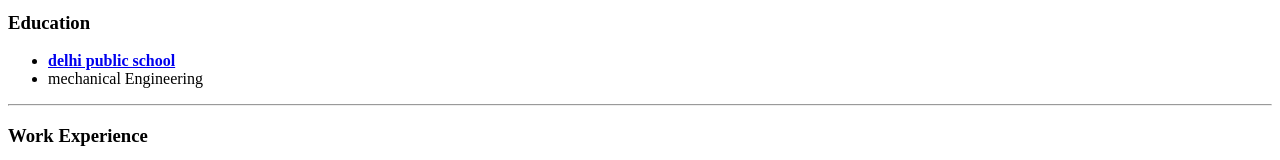
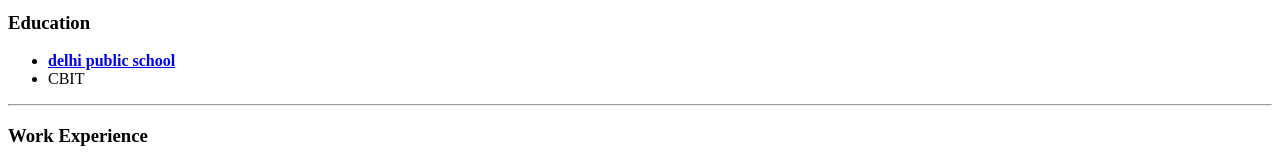
Before and after one commit to maanvireddy/cv, a plain HTML site: page index.html in a window 1280 px wide. Shown: the part 389-549 px from the top of the page. Drawn offline with Linux system fonts and the light colour scheme.

Commit message:
Update index.html

```diff
--- a/index.html
+++ b/index.html
@@ -22,7 +22,7 @@
   <h3>Education</h3>
   <ul>
     <li><strong><a href="https://www.dpsnacharam.in/">delhi public school</a></strong></li>
-    <li>mechanical Engineering</li>
+    <li>CBIT</li>
   </ul>
   <hr>
   <h3>Work Experience</h3>
```
